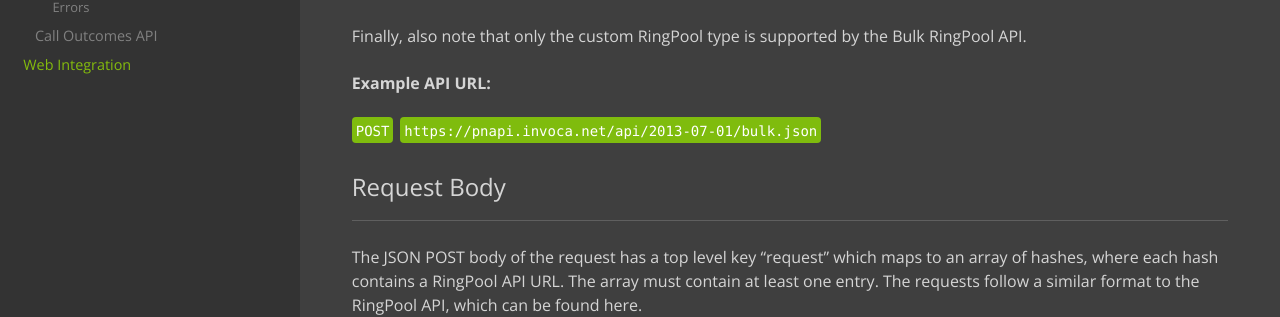
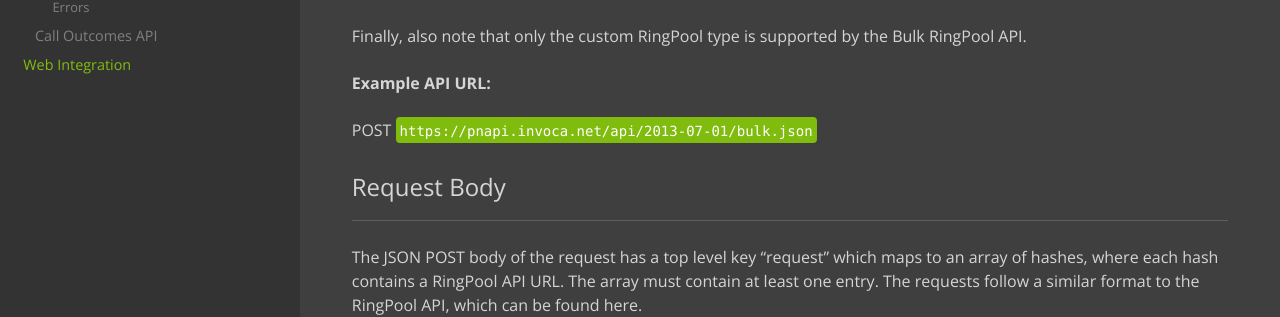
Before and after one commit to naellis89/documentation, a Sphinx documentation site: the page built from source/api_documentation/bulk_ringpool_api.md, in a window 1280 px wide. Shown: the part 546-863 px from the top of the page. Built offline with Sphinx 7.4.7 and the Read the Docs theme 2.0.0, drawn with Linux system fonts in a browser that asks for light colours; nearby versions of some CDN libraries; library files that are not in the unit come from our copies.

```diff
--- a/source/api_documentation/bulk_ringpool_api.md
+++ b/source/api_documentation/bulk_ringpool_api.md
@@ -17,7 +17,7 @@ Finally, also note that only the custom RingPool type is supported by the Bulk R
 Example API URL:
 </b>
 
-`POST ﻿https://pnapi.invoca.net/api/@pnapi_version/bulk.json`
+POST `https://pnapi.invoca.net/api/@pnapi_version/bulk.json`
 
 
 ### Request Body
--- a/source/conf.py
+++ b/source/conf.py
@@ -53,7 +53,7 @@ copyright = u'2014, invoca'
 # built documents.
 #
 # The short X.Y version.
-version = '2015-05-01'
+version = '2037-12-31'
 pnapi_version = '2013-07-01'
 # The full version, including alpha/beta/rc tags.
 release = '1.4.10'
```
